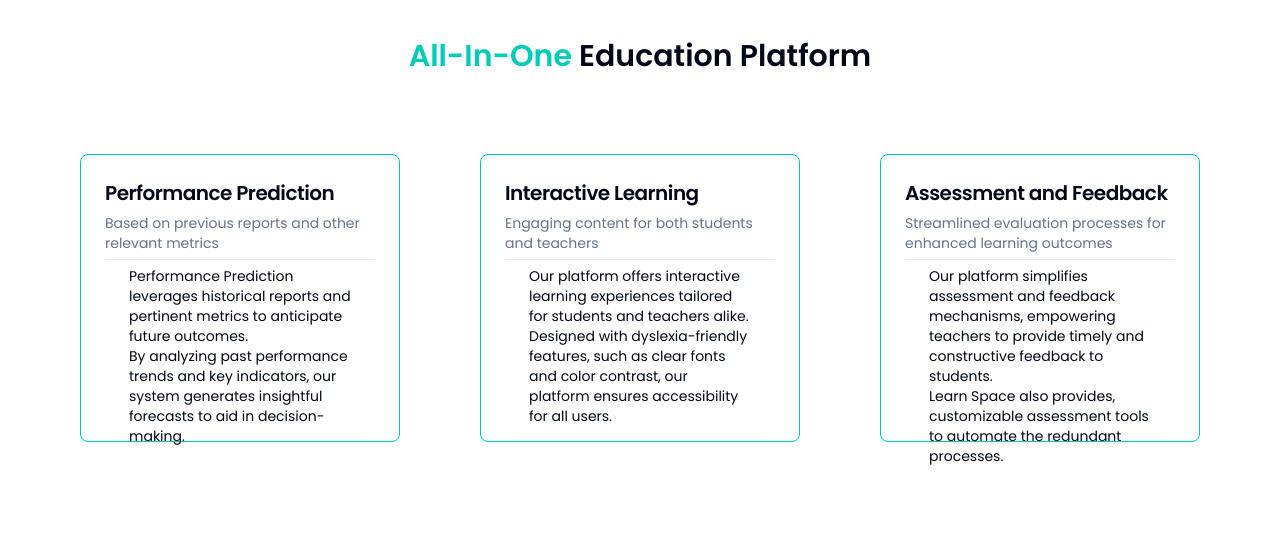
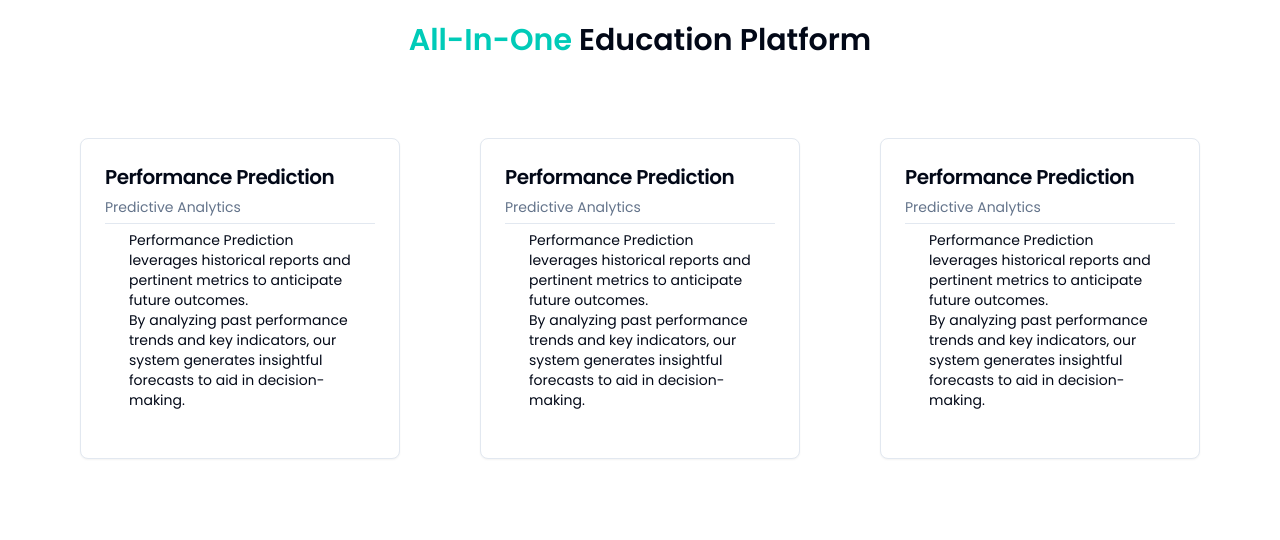
Before and after one commit to kartikm7/team-ventures-devopia, a Next.js app in the folder client/: page / in a window 1280 px wide. Shown: the part 1040-1580 px from the top of the page. Built offline with nearby package versions, Linux system fonts and the light colour scheme; no server answers.

Commit message:
Minor Changes in Landing and Server added

```diff
--- a/client/src/app/page.tsx
+++ b/client/src/app/page.tsx
@@ -13,11 +13,43 @@ import {
 import { Separator } from "@/components/ui/separator";
 import Tilt from "react-parallax-tilt";
 
+type CardProps = {
+  className: string;
+  title: string;
+  description: string;
+}
+
+const CardComponent = (props: CardProps) => {
+  return (
+    <Card className={props.className}>
+      <CardHeader>
+        <CardTitle className="text-xl">{props.title}</CardTitle>
+        <CardDescription>{props.description}</CardDescription>
+        <Separator />
+        <Tilt>
+          <CardContent className="m-0 text-sm">
+            <p>
+              Performance Prediction leverages historical reports and pertinent
+              metrics to anticipate future outcomes.
+            </p>
+            <p>
+              By analyzing past performance trends and key indicators, our
+              system generates insightful forecasts to aid in decision-making.
+            </p>
+          </CardContent>
+        </Tilt>
+      </CardHeader>
+    </Card>
+  );
+}
+
+
+
 export default function Home() {
   const name = "Learn Space";
   return (
     <main className="w-full">
-      <div className="flex items-center justify-between w-full h-screen bg-gradient-to-b from-green-dark to-white ">
+      <div className="flex items-center justify-between w-full h-screen bg-green-dark ">
         <div className="flex flex-col mx-auto text-5xl text-left md:block">
           <p className="text-white">
             <span className="font-semibold">Studying online</span> is now,{" "}
@@ -44,75 +76,24 @@ export default function Home() {
           </h1>
         </div>
         <div className="flex items-center justify-center w-full gap-20">
-          <Card className="w-1/4 h-72 border-green-heading">
-            <CardHeader>
-              <CardTitle className="text-xl">Performance Prediction</CardTitle>
-              <CardDescription>
-                Based on previous reports and other relevant metrics
-              </CardDescription>
-              <Separator />
-              <Tilt>
-                <CardContent className="m-0 text-sm">
-                  <p>
-                    Performance Prediction leverages historical reports and
-                    pertinent metrics to anticipate future outcomes.
-                  </p>
-                  <p>
-                    By analyzing past performance trends and key indicators, our
-                    system generates insightful forecasts to aid in
-                    decision-making.
-                  </p>
-                </CardContent>
-              </Tilt>
-            </CardHeader>
-          </Card>
-          <Card className="w-1/4 h-72 border-green-heading">
-            <CardHeader>
-              <CardTitle className="text-xl">Interactive Learning</CardTitle>
-              <CardDescription>
-                Engaging content for both students and teachers
-              </CardDescription>
-              <Separator />
-              <Tilt>
-                <CardContent className="m-0 text-sm">
-                  <p>
-                    Our platform offers interactive learning experiences
-                    tailored for students and teachers alike.
-                  </p>
-                  <p>
-                    Designed with dyslexia-friendly features, such as clear
-                    fonts and color contrast, our platform ensures accessibility
-                    for all users.
-                  </p>
-                </CardContent>
-              </Tilt>
-            </CardHeader>
-          </Card>
-          <Card className="w-1/4 h-72 border-green-heading">
-            <CardHeader>
-              <CardTitle className="text-xl">Assessment and Feedback</CardTitle>
-              <CardDescription>
-                Streamlined evaluation processes for enhanced learning outcomes
-              </CardDescription>
-              <Separator />
-              <Tilt>
-                <CardContent className="m-0 text-sm">
-                  <p>
-                    Our platform simplifies assessment and feedback mechanisms,
-                    empowering teachers to provide timely and constructive
-                    feedback to students.
-                  </p>
-                  <p>
-                    {name} also provides, customizable assessment tools to
-                    automate the redundant processes.
-                  </p>
-                </CardContent>
-              </Tilt>
-            </CardHeader>
-          </Card>
+          <CardComponent
+            className="w-1/4"
+            title="Performance Prediction"
+            description="Predictive Analytics"
+          />
+          <CardComponent
+            className="w-1/4"
+            title="Performance Prediction"
+            description="Predictive Analytics"
+          />
+          <CardComponent
+            className="w-1/4"
+            title="Performance Prediction"
+            description="Predictive Analytics"
+          />
         </div>
       </div>
-      <div className="flex items-center justify-between w-full h-screen gap-20 ">
+      <div className="flex items-center justify-between w-full gap-20 ">
         <div className="flex items-center justify-center w-1/2 mx-auto ">
           <Image
             src={"/images/assessment.png"}
@@ -133,7 +114,7 @@ export default function Home() {
           </p>
         </div>
       </div>
-      <div className="grid items-center justify-center w-full h-screen grid-cols-2 ">
+      <div className="grid items-center justify-center w-full grid-cols-2 ">
         <div className="w-1/2 mx-auto">
           <h1 className="text-2xl font-semibold">
             One-on-One,
```
